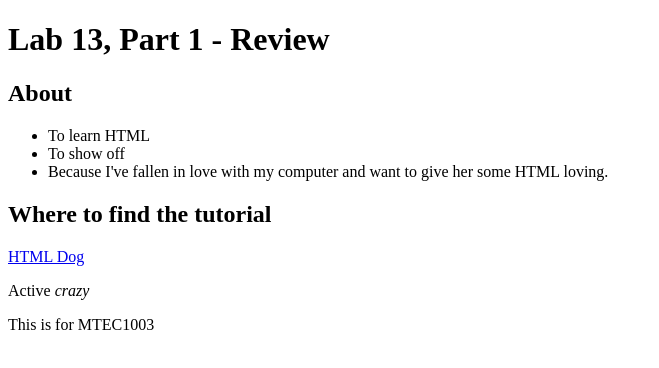
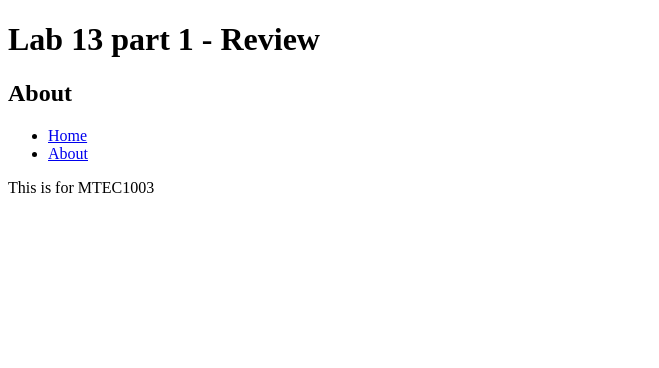
Before and after one commit to CelyGarcia/lab-13-remote, a plain HTML site: page about.html in a window 1280 px wide. Shown: the whole page, without its empty margins (0-659 px from the left). Drawn offline with Linux system fonts and the light colour scheme.

Commit message:
this is the about page

```diff
--- a/about.html
+++ b/about.html
@@ -5,21 +5,14 @@
     <title> Lab 13 About </title>
   </head>
   <body>
-    <h1> Lab 13, Part 1 - Review </h1>
+
+    <h1> Lab 13 part 1 - Review </h1>
     <h2> About </h2>
     <ul>
-        <li>To learn HTML</li>
-        <li>To show off</li>
-        <li>Because I've fallen in love with my computer and want to give her some HTML loving.</li>
-    </ul>
-    <h2>Where to find the tutorial</h2>
-   <p><a href="http://www.htmldog.com">HTML Dog</a></p>
+      <li><a href="home.html">Home</li>
+      <li class="active"><a href="about.html">About</a> </li> </ul>
+  <p>This is for MTEC1003 </p>
 
-   <div id="scissors">
-       <p> Active <em class="paper">crazy</em></p>
-   </div>
-
-   <p>This is for MTEC1003</p>
 
 
   </body>
```
